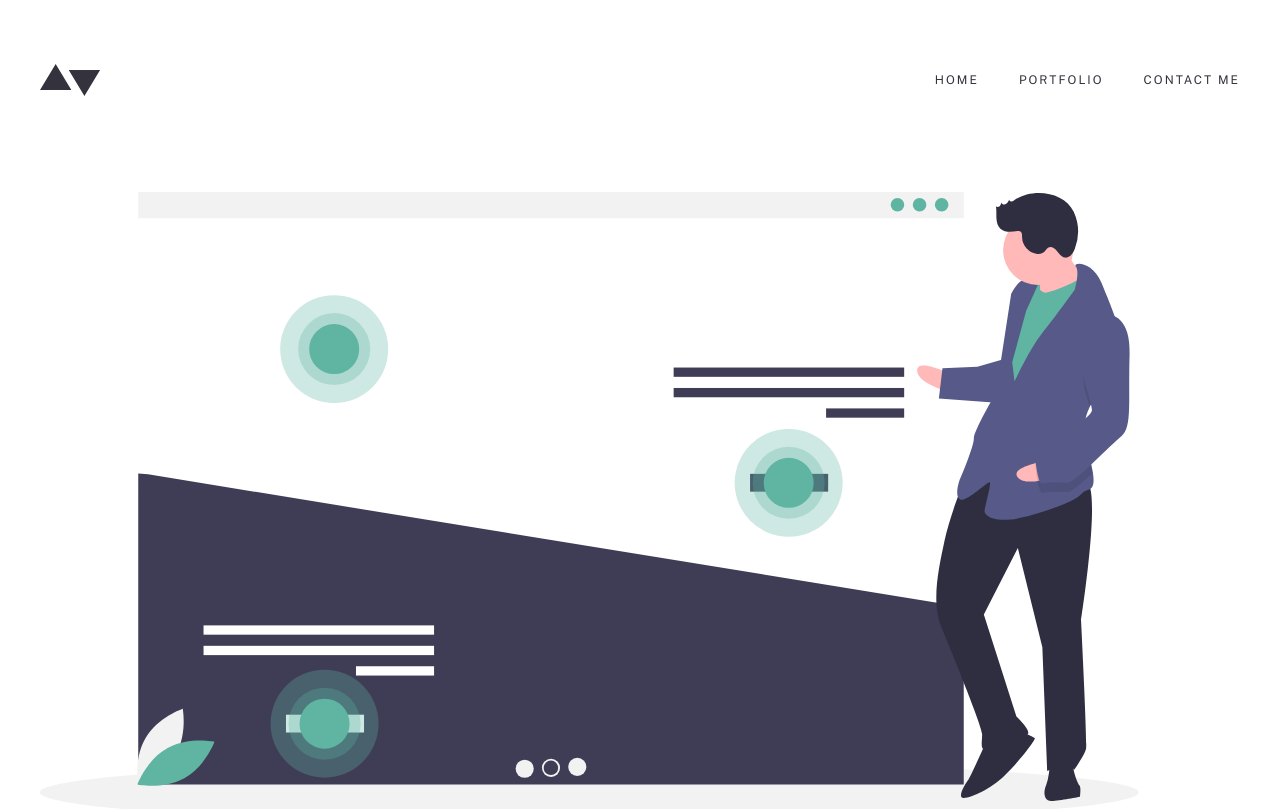
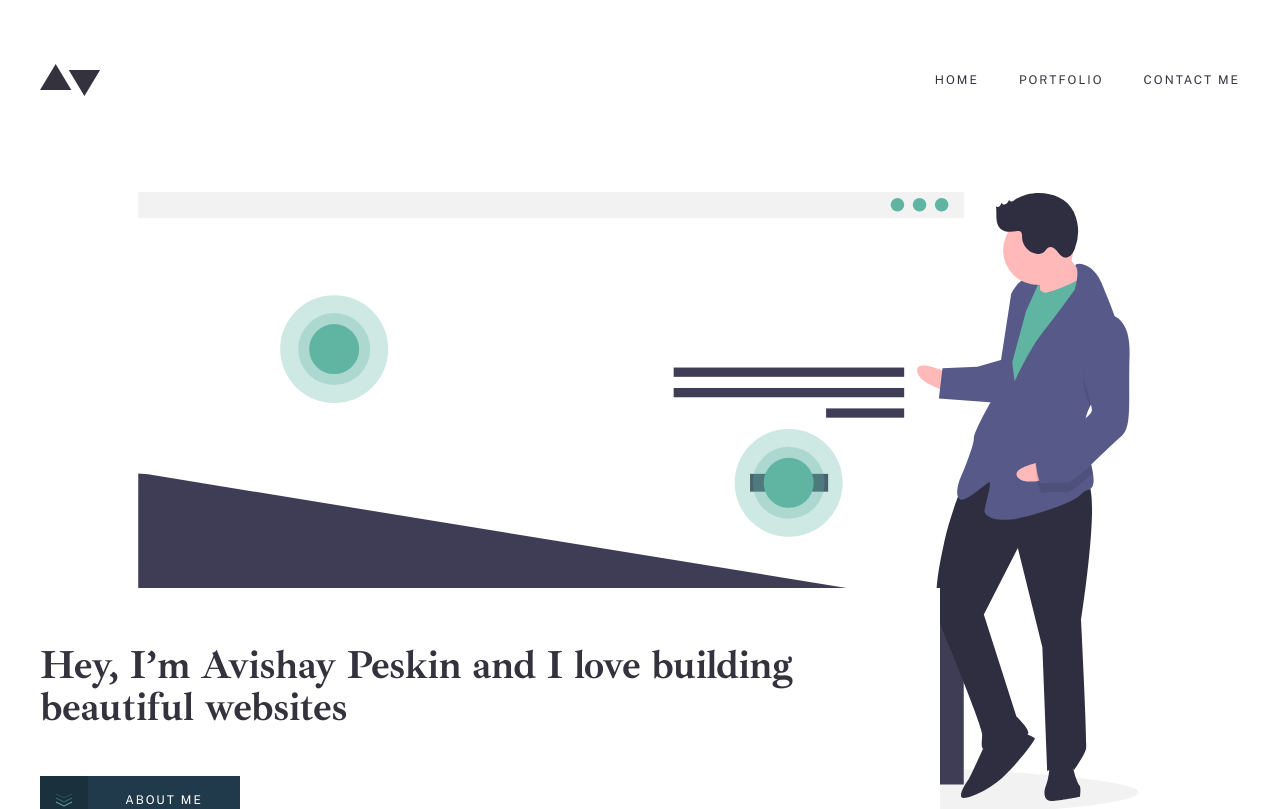
Before and after one commit to avishaypesk/portfolio, a React (Create React App) app: page / in a window 1280 px wide. Shown: the top 809 px of the page. Built offline with nearby package versions, Linux system fonts and the light colour scheme.

Commit message:
add hero style on md

```diff
--- a/src/components/Hero/Hero.js
+++ b/src/components/Hero/Hero.js
@@ -1,4 +1,4 @@
-import React, { useState } from 'react';
+import React, { useState, useEffect } from 'react';
 import { Link as ScrollLink } from 'react-scroll';
 import hero from '../../assets/images/hero.svg';
 import './Hero.css';
@@ -16,23 +16,56 @@ function Hero() {
     setIsHovered(false);
   };
 
+  const [isLargeScreen, setIsLargeScreen] = useState(false);
+
+  useEffect(() => {
+    const handleResize = () => {
+      setIsLargeScreen(window.innerWidth >= 768);
+    };
+    window.addEventListener('resize', handleResize);
+
+    handleResize();
+
+    return () => {
+      window.removeEventListener('resize', handleResize);
+    };
+  }, []);
+
   return (
     <div className='mt-12 relative'>
-      <img className="scale-x-[-1]" src={hero} alt='hero'/>
-        <h1 className='font-ibarra-real-nova font-bold text-h2 text-grayishdarkblue tracking-tighter leading-42px'>Hey, I’m <span className='name'>Avishay Peskin</span> and I love building beautiful websites</h1>
-
+      <div className='relative'>
+        <img className='scale-x-[-1] md:h-full' src={hero} alt='hero' />
+        {!isLargeScreen && (
+          <div className='bg-white'>
+            <h1 className='font-ibarra-real-nova font-bold text-h2 text-grayishdarkblue tracking-tighter leading-42px pt-6 md:pt-14 md:pr-14'>
+              Hey, I’m <span className='name'>Avishay Peskin</span> and I love building beautiful websites
+            </h1>
+          </div>
+        )}
+        <div className={isLargeScreen ? 'absolute bottom-0 left-0 w-3/4 bg-white' : 'mt-4'}>
+          {isLargeScreen && (
+            <h1 className='font-ibarra-real-nova font-bold text-h2 text-grayishdarkblue tracking-tighter leading-42px md:pt-14 md:pr-14'>
+              Hey, I’m <span className='name'>Avishay Peskin</span> and I love building beautiful websites
+            </h1>
+          )}
           <ScrollLink to='about' smooth={true} duration={600}>
             <button
-          className='text-white uppercase font-public-sans bg-darkblue hover:bg-cyan flex items-center w-[200px] h-12 tracking-[2px] text-xs group mt-8'
+              className='text-white uppercase font-public-sans bg-darkblue hover:bg-cyan flex items-center w-[200px] h-12 tracking-[2px] text-xs group mt-8 md:mt-12'
               onMouseEnter={handleMouseEnter}
               onMouseLeave={handleMouseLeave}
             >
-          <img src={isHovered ? buttonArrowWhite : buttonArrow} alt='button arrows' className='bg-darkerblue group-hover:bg-cyan' />
-          <span className="flex-grow text-center">About me</span>
+              <img
+                src={isHovered ? buttonArrowWhite : buttonArrow}
+                alt='button arrows'
+                className='bg-darkerblue group-hover:bg-cyan'
+              />
+              <span className='flex-grow text-center'>About me</span>
             </button>
           </ScrollLink>
         </div>
-  )
+      </div>
+    </div>
+  );
 }
 
 export default Hero;
```
Lines whose indentation alone changed are shown as unchanged.
